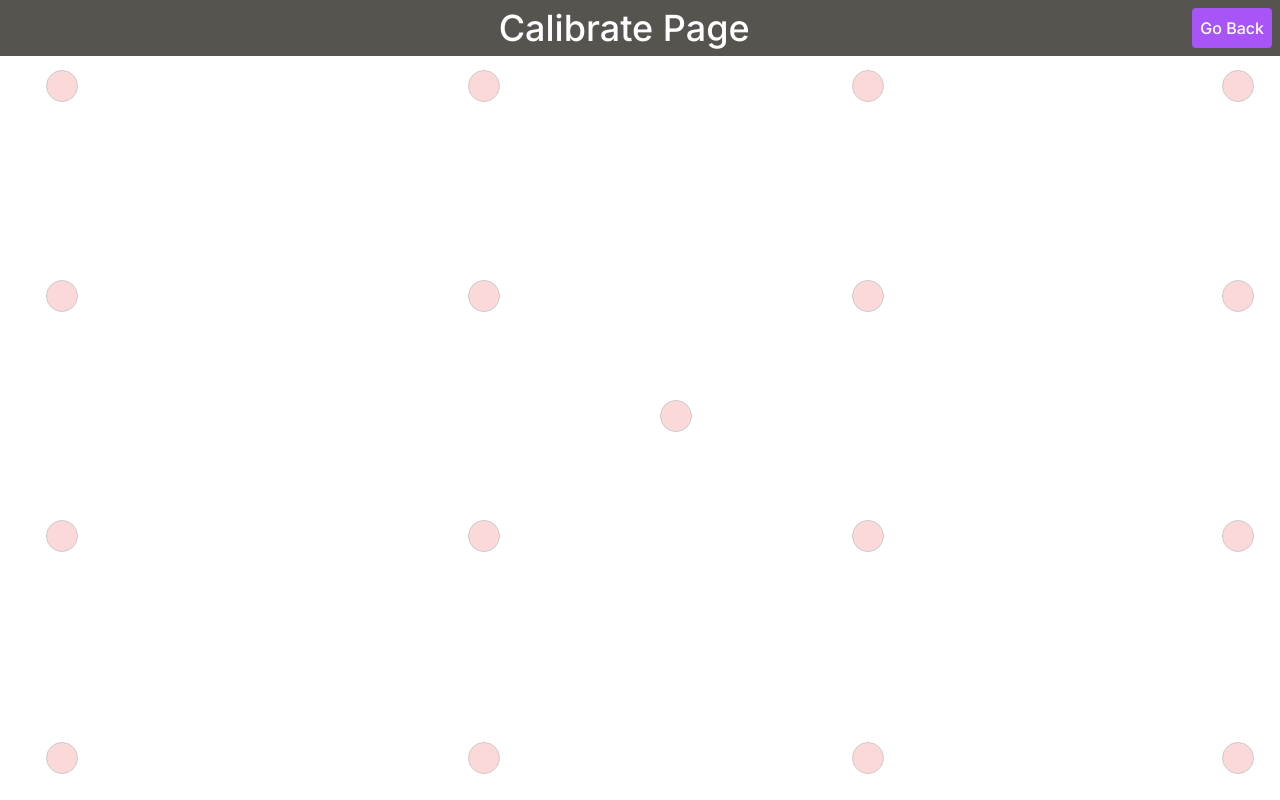
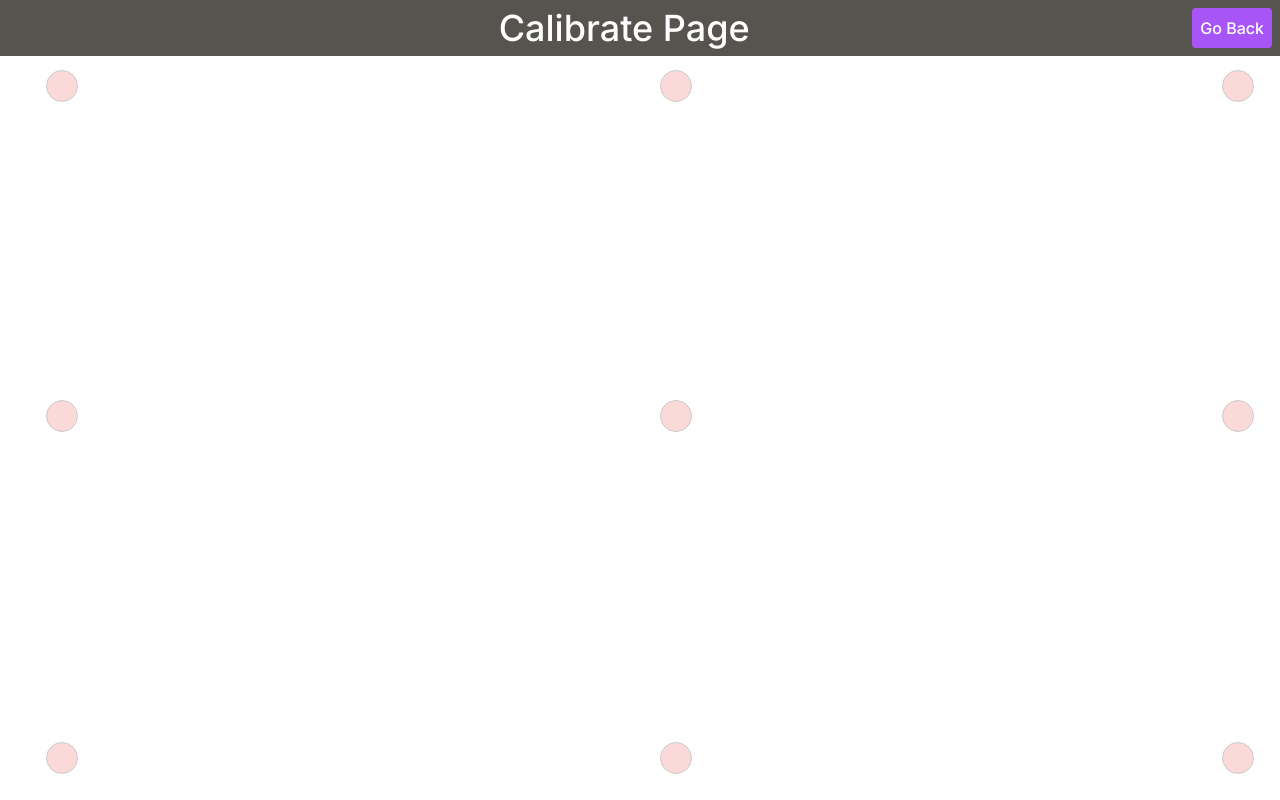
Before and after one commit to Dhyaneshwar/Personalised-Reading-Assistant, a Next.js app: page /calibrate in a window 1280 px wide. Built offline with nearby package versions, Linux system fonts and the light colour scheme.

Commit message:
feat: calibration point 9 and 17 created and improved mapping logic

```diff
--- a/components/Calibration.jsx
+++ b/components/Calibration.jsx
@@ -19,7 +19,7 @@ function CalibratePage() {
     if (webgazer) {
       initialWebgazerSetup(webgazer, options);
     } else {
-      initializeWebGazer(() => {}, options);
+      initializeWebGazer(options);
     }
     return () => {
       if (window.webgazer) {
--- a/components/CalibrationPoints.jsx
+++ b/components/CalibrationPoints.jsx
@@ -2,48 +2,64 @@
 import React from "react";
 
 function CalibrationPointsPage() {
-  const points = [
+  // const points_17 = [
+  //   { id: 1, style: { top: "70px", left: "2vw" }, clickCount: 0 },
+  //   { id: 2, style: { top: "70px", left: "35vw" }, clickCount: 0 },
+  //   { id: 3, style: { top: "70px", left: "65vw" }, clickCount: 0 },
+  //   { id: 4, style: { top: "70px", right: "2vw" }, clickCount: 0 },
+  //   { id: 5, style: { top: "35vh", left: "2vw" }, clickCount: 0 },
+  //   { id: 6, style: { top: "35vh", left: "35vw" }, clickCount: 0 },
+  //   { id: 7, style: { top: "35vh", left: "65vw" }, clickCount: 0 },
+  //   { id: 8, style: { top: "35vh", right: "2vw" }, clickCount: 0 },
+  //   { id: 9, style: { top: "65vh", left: "2vw" }, clickCount: 0 },
+  //   { id: 10, style: { top: "65vh", left: "35vw" }, clickCount: 0 },
+  //   { id: 11, style: { top: "65vh", left: "65vw" }, clickCount: 0 },
+  //   { id: 12, style: { top: "65vh", right: "2vw" }, clickCount: 0 },
+  //   { id: 13, style: { bottom: "2vw", left: "2vw" }, clickCount: 0 },
+  //   { id: 14, style: { bottom: "2vw", left: "35vw" }, clickCount: 0 },
+  //   { id: 15, style: { bottom: "2vw", left: "65vw" }, clickCount: 0 },
+  //   { id: 16, style: { bottom: "2vw", right: "2vw" }, clickCount: 0 },
+  //   { id: 17, style: { top: "50vh", left: "50vw" }, clickCount: 0 },
+  // ];
+
+  const points_9 = [
     { id: 1, style: { top: "70px", left: "2vw" }, clickCount: 0 },
-    { id: 2, style: { top: "70px", left: "35vw" }, clickCount: 0 },
-    { id: 3, style: { top: "70px", left: "65vw" }, clickCount: 0 },
-    { id: 4, style: { top: "70px", right: "2vw" }, clickCount: 0 },
-    { id: 5, style: { top: "35vh", left: "2vw" }, clickCount: 0 },
-    { id: 6, style: { top: "35vh", left: "35vw" }, clickCount: 0 },
-    { id: 7, style: { top: "35vh", left: "65vw" }, clickCount: 0 },
-    { id: 8, style: { top: "35vh", right: "2vw" }, clickCount: 0 },
-    { id: 9, style: { top: "65vh", left: "2vw" }, clickCount: 0 },
-    { id: 10, style: { top: "65vh", left: "35vw" }, clickCount: 0 },
-    { id: 11, style: { top: "65vh", left: "65vw" }, clickCount: 0 },
-    { id: 12, style: { top: "65vh", right: "2vw" }, clickCount: 0 },
-    { id: 13, style: { bottom: "2vw", left: "2vw" }, clickCount: 0 },
-    { id: 14, style: { bottom: "2vw", left: "35vw" }, clickCount: 0 },
-    { id: 15, style: { bottom: "2vw", left: "65vw" }, clickCount: 0 },
-    { id: 16, style: { bottom: "2vw", right: "2vw" }, clickCount: 0 },
-    { id: 17, style: { top: "50vh", left: "50vw" }, clickCount: 0 },
+    { id: 2, style: { top: "70px", left: "50vw" }, clickCount: 0 },
+    { id: 3, style: { top: "70px", right: "2vw" }, clickCount: 0 },
+    { id: 4, style: { top: "50vh", left: "2vw" }, clickCount: 0 },
+    { id: 5, style: { top: "50vh", left: "50vw" }, clickCount: 0 },
+    { id: 6, style: { top: "50vh", right: "2vw" }, clickCount: 0 },
+    { id: 7, style: { bottom: "2vw", left: "2vw" }, clickCount: 0 },
+    { id: 8, style: { bottom: "2vw", left: "50vw" }, clickCount: 0 },
+    { id: 9, style: { bottom: "2vw", right: "2vw" }, clickCount: 0 },
   ];
 
+  const calibrationPoints = points_9;
+  const maxCalibrationClicks = 10;
+
   const handleCalibrationPoints = (id, element) => {
-    points.forEach((point) => {
+    calibrationPoints.forEach((point) => {
       if (point.id === id) {
-        return { ...point, clickCount: point.clickCount++ };
+        point.clickCount++;
       }
-      return point;
     });
 
-    const point = points.find(({ id: pid }) => pid === id);
+    const selectedPoint = calibrationPoints.find(({ id: pid }) => pid === id);
+    const improvementIncrement = 1 / maxCalibrationClicks;
 
-    if (point.clickCount == 10) {
+    if (selectedPoint.clickCount == maxCalibrationClicks) {
       element.target.style.setProperty("background-color", "yellow");
       element.target.setAttribute("disabled", "disabled");
-    } else if (point.clickCount < 10) {
-      const opacity = 0.1 * point.clickCount + 0.1;
+    } else if (selectedPoint.clickCount < maxCalibrationClicks) {
+      const opacity =
+        improvementIncrement * selectedPoint.clickCount + improvementIncrement;
       element.target.style.setProperty("opacity", opacity);
     }
   };
 
   return (
     <>
-      {points.map(({ id, style }) => (
+      {calibrationPoints.map(({ id, style }) => (
         <button
           key={id}
           type="button"
--- a/lib/webgazerHandler.js
+++ b/lib/webgazerHandler.js
@@ -10,7 +10,7 @@ const loadWebGazer = () => {
 };
 
 export const initialWebgazerSetup = (webgazer, options = {}) => {
-  let wordAtPixel = [];
+  webgazer.wordAtPixel = [];
   const {
     saveDataAcrossSessions = true,
     showVideoPreview = true,
@@ -31,28 +31,38 @@ export const initialWebgazerSetup = (webgazer, options = {}) => {
           const words = text.split(/\s+/);
           container.textContent = "";
 
+          const fragment = document.createDocumentFragment();
+          const spans = [];
+
           words.forEach((word) => {
-            const tempSpan = document.createElement("span");
-            tempSpan.textContent = word + " ";
-            container.appendChild(tempSpan);
-            const rect = tempSpan.getBoundingClientRect();
+            const spanElem = document.createElement("span");
+            spanElem.textContent = word + " ";
+            fragment.appendChild(spanElem);
+            spans.push(spanElem);
+          });
+
+          container.appendChild(fragment);
+
+          spans.forEach((spanElem) => {
+            const rect = spanElem.getBoundingClientRect();
             if (
               x >= rect.left - 25 &&
               x <= rect.right + 25 &&
               y >= rect.top - 25 &&
               y <= rect.bottom + 25
             ) {
-              if (wordAtPixel[wordAtPixel.length - 1] !== word) {
-                wordAtPixel.push(word);
+              if (
+                webgazer.wordAtPixel[webgazer.wordAtPixel.length - 1] !==
+                spanElem.textContent.trim()
+              ) {
+                webgazer.wordAtPixel.push(spanElem.textContent.trim());
               }
 
-              console.log(wordAtPixel.join(" "));
+              console.log(webgazer.wordAtPixel.join(" "));
             }
           });
 
           container.textContent = text;
-
-          return wordAtPixel;
         }
       }
     })
```
